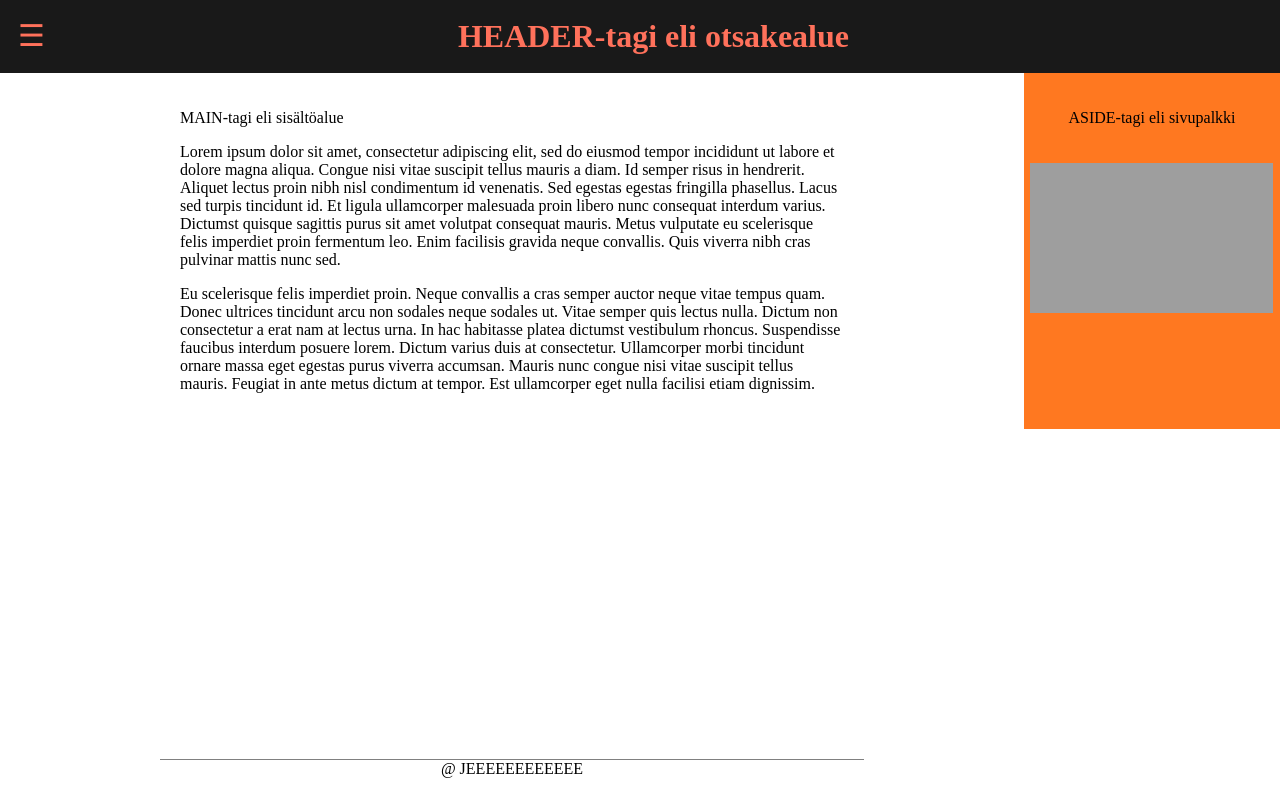
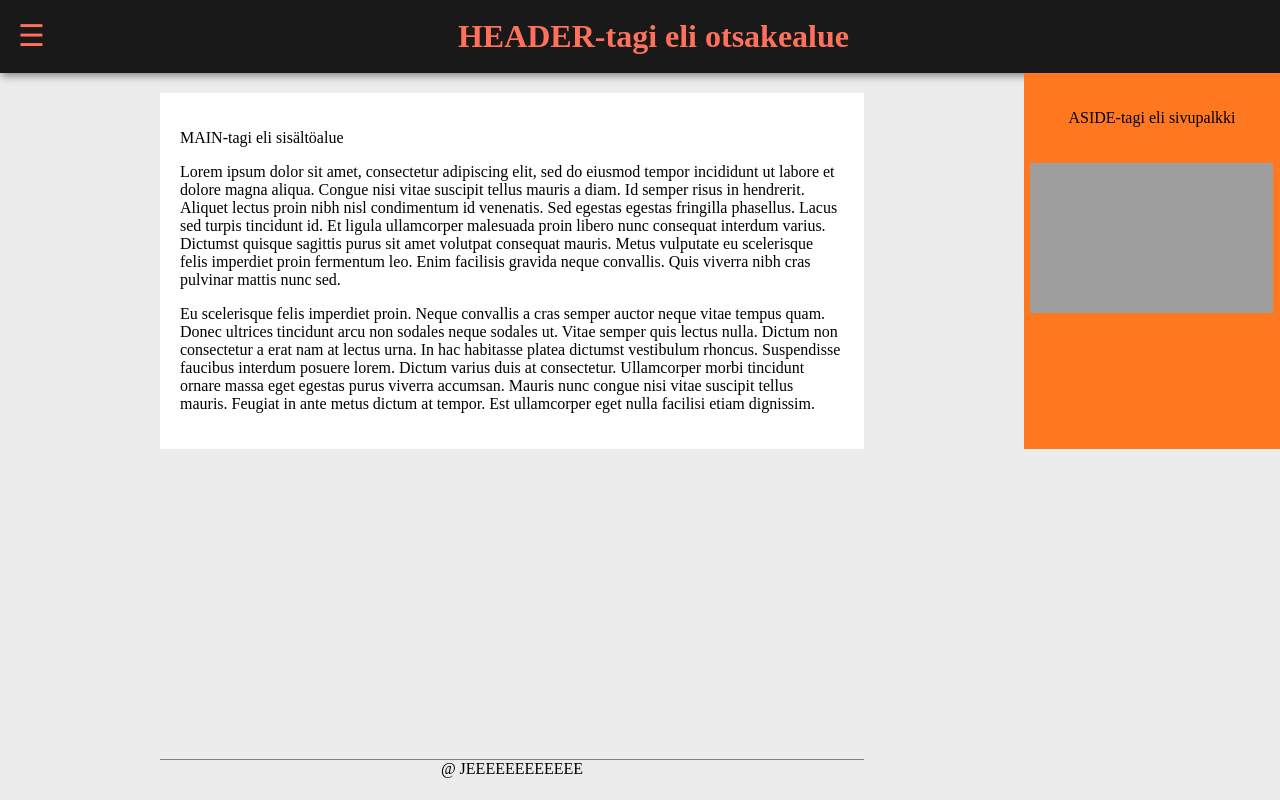
Before and after one commit to JHiltunen/CampusTracker, a PHP site: page / in a window 1280 px wide. Run offline with PHP 8.4, Linux system fonts and the light colour scheme; grey boxes are pictures that could not be loaded.

Commit message:
Main and html colors, sidebar width to 223px, header box shadow

```diff
--- a/js/main.js
+++ b/js/main.js
@@ -7,11 +7,11 @@ openBtn.addEventListener("click", open);
 
 // function to handle navbar opening
 function open() {
-    if (sidenav.style.width == '250px') {
+    if (sidenav.style.width == '223px') {
         sidenav.style.width = '0';
         sidenav.style.opacity = 0;
     } else {
-        sidenav.style.width = "250px";
+        sidenav.style.width = "223px";
         sidenav.style.opacity = 1.5;
     }
 }
--- a/styles/style.css
+++ b/styles/style.css
@@ -1,8 +1,14 @@
+html {
+    background: #ececec;
+}
+
+
 header {
 	background: #191919;
 	width: 100%;
 	text-align: center;
 	padding: 18px;
+    box-shadow: 1px 3px 8px #888888;
 }
 
 header #openbtn {
@@ -36,6 +42,8 @@ body {
 
 main>section {
 	padding: 20px;
+    margin-top: 20px;
+    background: white;
 }
 
 aside {
```
